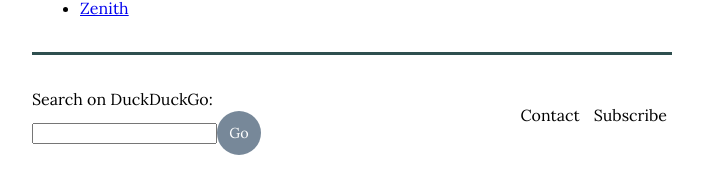
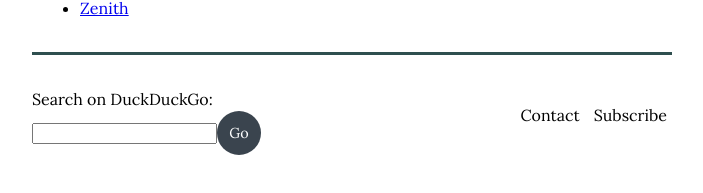
Before and after one commit to jpvillaisaza/jpvillaisaza.github.io, a Jekyll site: the page built from index.html, in a window 1280 px wide. Shown: the part 704-897 px from the top of the page, without its empty margins (288-991 px from the left). Built offline with Jekyll 4.4.1, drawn with Linux system fonts in a browser that asks for light colours.

Commit message:
Fix button contrast (light)

```diff
--- a/_sass/main.scss
+++ b/_sass/main.scss
@@ -230,7 +230,7 @@ main {
 }
 
 .button {
-  background-color: lightslategray;
+  background-color: scale-color(lightslategray, $lightness: -50%);
   border: none;
   border-radius: 8px;
   color: #ffffff;
```
